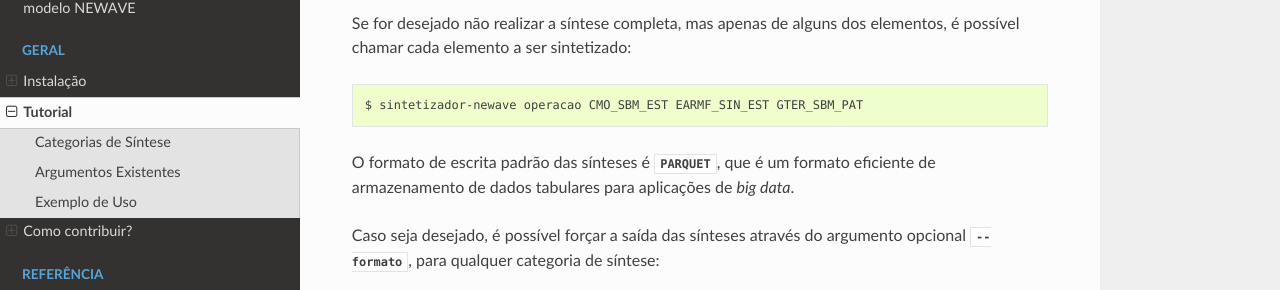
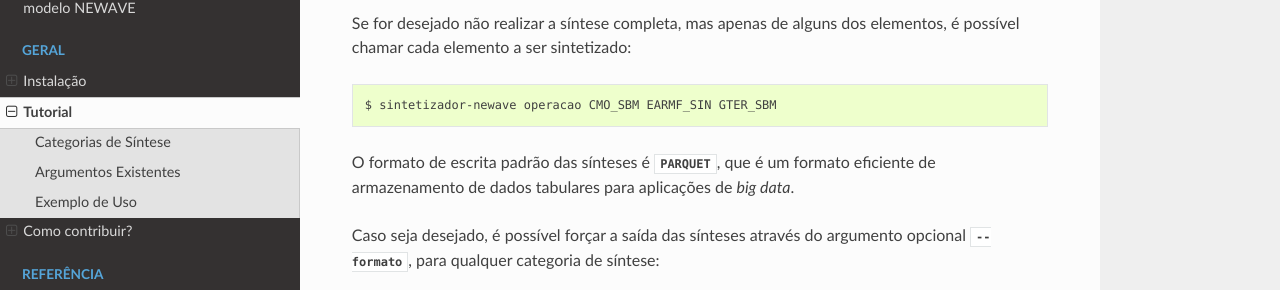
Before and after one commit to rjmalves/sintetizador-newave, a Sphinx documentation site: the page built from docs/source/geral/tutorial.rst, in a window 1280 px wide and 900 px high, scrolled down 1115 px. Shown: the part 162-452 px from the top of the window. Built offline with Sphinx 7.4.7 and the Read the Docs theme 3.1.0, drawn with Linux system fonts in a browser that asks for light colours; pages that are not in the unit, such as notebooks, are missing from menus.

Commit message:
atualiza docs

```diff
--- a/docs/source/geral/tutorial.rst
+++ b/docs/source/geral/tutorial.rst
@@ -54,7 +54,7 @@ Para realizar a síntese completa do caso, está disponível o comando `completa
 
 Se for desejado não realizar a síntese completa, mas apenas de alguns dos elementos, é possível chamar cada elemento a ser sintetizado::
 
-    $ sintetizador-newave operacao CMO_SBM_EST EARMF_SIN_EST GTER_SBM_PAT
+    $ sintetizador-newave operacao CMO_SBM EARMF_SIN GTER_SBM
 
 O formato de escrita padrão das sínteses é `PARQUET <https://www.databricks.com/glossary/what-is-parquet>`, que é um formato eficiente
 de armazenamento de dados tabulares para aplicações de *big data*.
```
